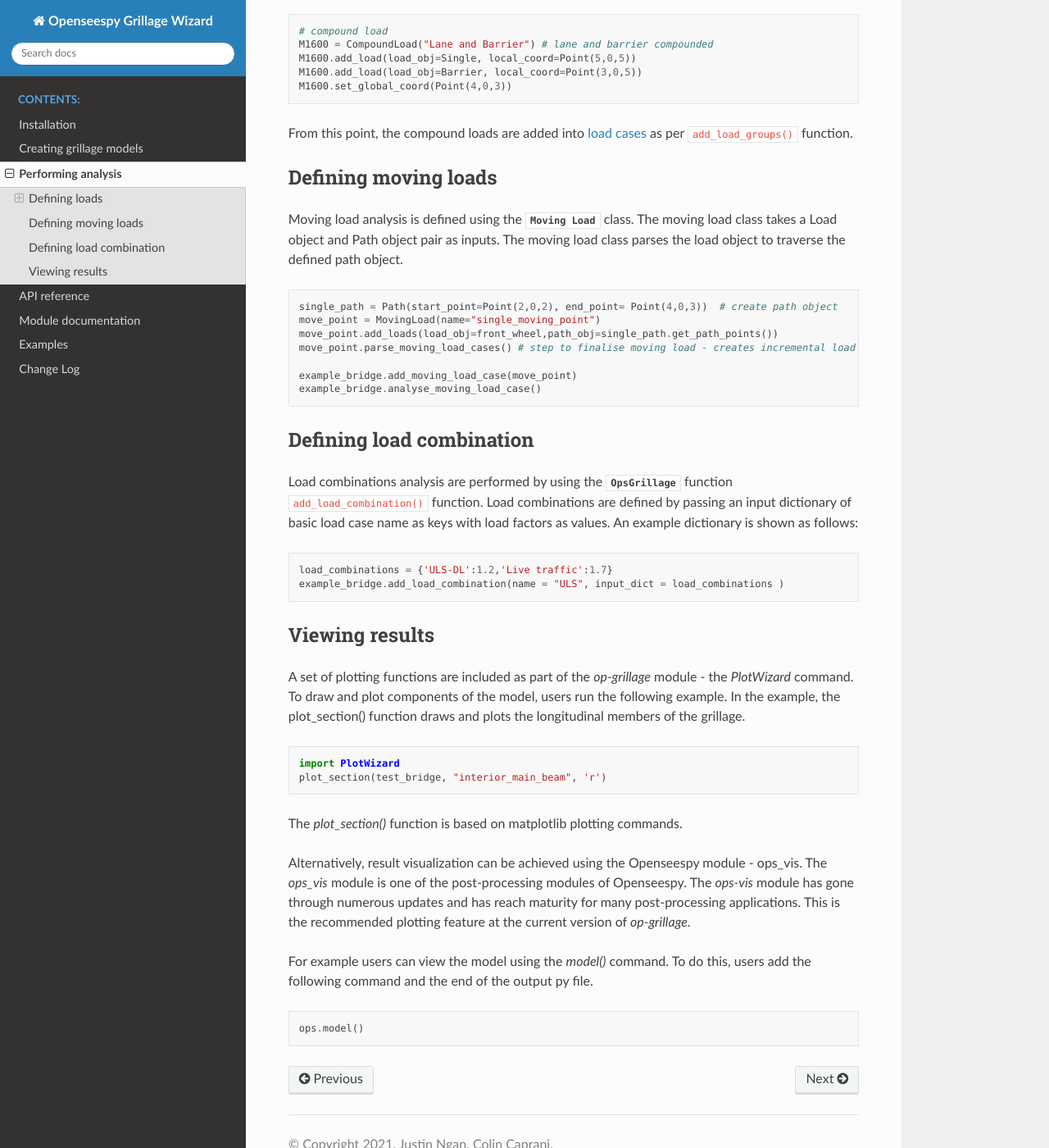
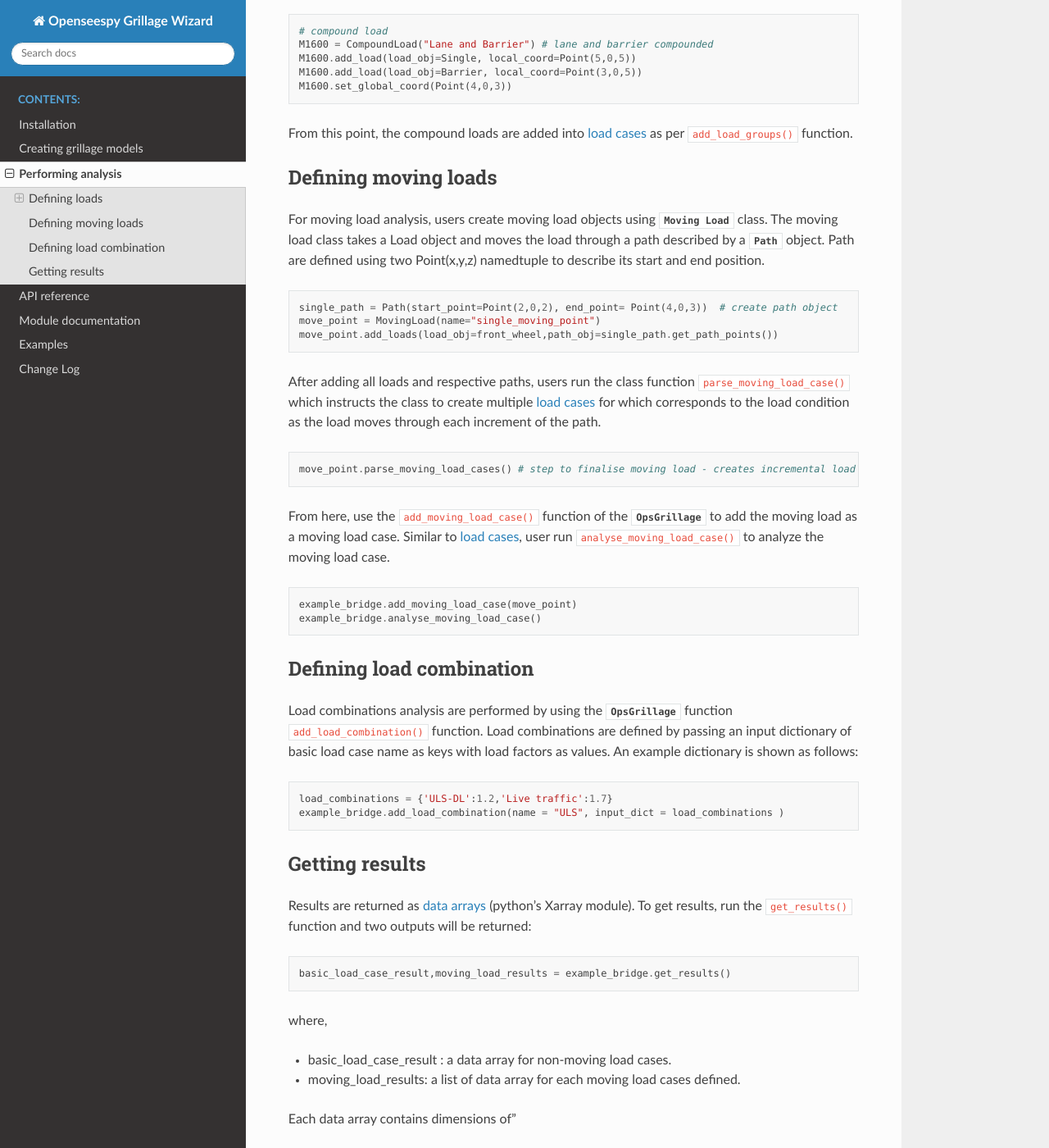
Before and after one commit to MonashSmartStructures/ospgrillage, a Sphinx documentation site: the page built from docs/source/rst/Running_analysis.rst, in a window 1280 px wide and 1400 px high, scrolled down 2107 px. Shown: the whole window at 82% size. Built offline with Sphinx 7.4.7 and the Read the Docs theme 2.0.0, drawn with Linux system fonts in a browser that asks for light colours; pages that are not in the unit, such as notebooks, are missing from menus; some of the changed text lies outside the part shown.

Commit message:
Updated documentation for Load analysis Updated docstring for Load.py

```diff
--- a/docs/source/rst/Running_analysis.rst
+++ b/docs/source/rst/Running_analysis.rst
@@ -114,22 +114,29 @@ From this point, the compound loads are added into `load cases`_ as per ``add_lo
 
 Defining moving loads
 ------------------------
-
-
-Moving load analysis is defined using the :class:`Moving Load` class. The moving load class takes a Load object and Path object
-pair as inputs. The moving load class parses the load object to traverse the defined path object.
+For moving load analysis, users create moving load objects using :class:`Moving Load` class. The moving load class takes a Load object and moves the load
+through a path described by a :class:`Path` object. Path are defined using two Point(x,y,z) namedtuple to describe its start and end position.
 
 .. code-block:: python
 
     single_path = Path(start_point=Point(2,0,2), end_point= Point(4,0,3))  # create path object
     move_point = MovingLoad(name="single_moving_point")
     move_point.add_loads(load_obj=front_wheel,path_obj=single_path.get_path_points())
+
+After adding all loads and respective paths, users run the class function ``parse_moving_load_case()`` which instructs the class to create multiple `load cases`_ for
+which corresponds to the load condition as the load moves through each increment of the path.
+
+.. code-block:: python
+
     move_point.parse_moving_load_cases() # step to finalise moving load - creates incremental load cases for each position of the moving load
+
+From here, use the ``add_moving_load_case()`` function of the :class:`OpsGrillage` to add the moving load as a moving load case. Similar to `load cases`_, user run ``analyse_moving_load_case()``
+to analyze the moving load case.
+
+.. code-block:: python
 
     example_bridge.add_moving_load_case(move_point)
     example_bridge.analyse_moving_load_case()
-
-
 
 
 Defining load combination
@@ -143,28 +150,24 @@ values. An example dictionary is shown as follows:
     load_combinations = {'ULS-DL':1.2,'Live traffic':1.7}
     example_bridge.add_load_combination(name = "ULS", input_dict = load_combinations )
 
-Viewing results
+Getting results
 ------------------------
-
-A set of plotting functions are included as part of the `op-grillage` module - the `PlotWizard` command. To draw and
-plot components of the model, users run the following example. In the example, the plot_section() function draws and
-plots the longitudinal members of the grillage.
+Results are returned as `data arrays <http://xarray.pydata.org/en/stable/user-guide/data-structures.html#>`_ (python's Xarray module).
+To get results, run the ``get_results()`` function and two outputs will be returned:
 
 .. code-block:: python
 
-    import PlotWizard
-    plot_section(test_bridge, "interior_main_beam", 'r')
+    basic_load_case_result,moving_load_results = example_bridge.get_results()
 
-The `plot_section()` function is based on matplotlib plotting commands.
+where,
 
-Alternatively, result visualization can be achieved using the Openseespy module - ops_vis. The `ops_vis` module is one
-of the post-processing modules of Openseespy. The `ops-vis` module has gone through numerous updates and has reach
-maturity for many post-processing applications. This is the recommended plotting feature at the current version of
-`op-grillage`.
+* basic_load_case_result : a data array for non-moving load cases.
+* moving_load_results: a list of data array for each moving load cases defined.
 
-For example users can view the model using the `model()` command. To do this, users add the following command and the
-end of the output py file.
+Each data array contains dimensions of"
 
-.. code-block:: python
+* load case : listing all load case
+* Node : listing all nodes within mesh of grillage model
+* Component: Node responses ordered in this manner - dx,dy,dz,theta_x,theta_y,theta_z,Vx,Vy,Vz,Mx,My,Mz
 
-    ops.model()
+From here, users can use xarray's function for data array to extract 'slices' of data
```
Also changed, not shown: Load.py (+35 -11 lines), 2 other files.
